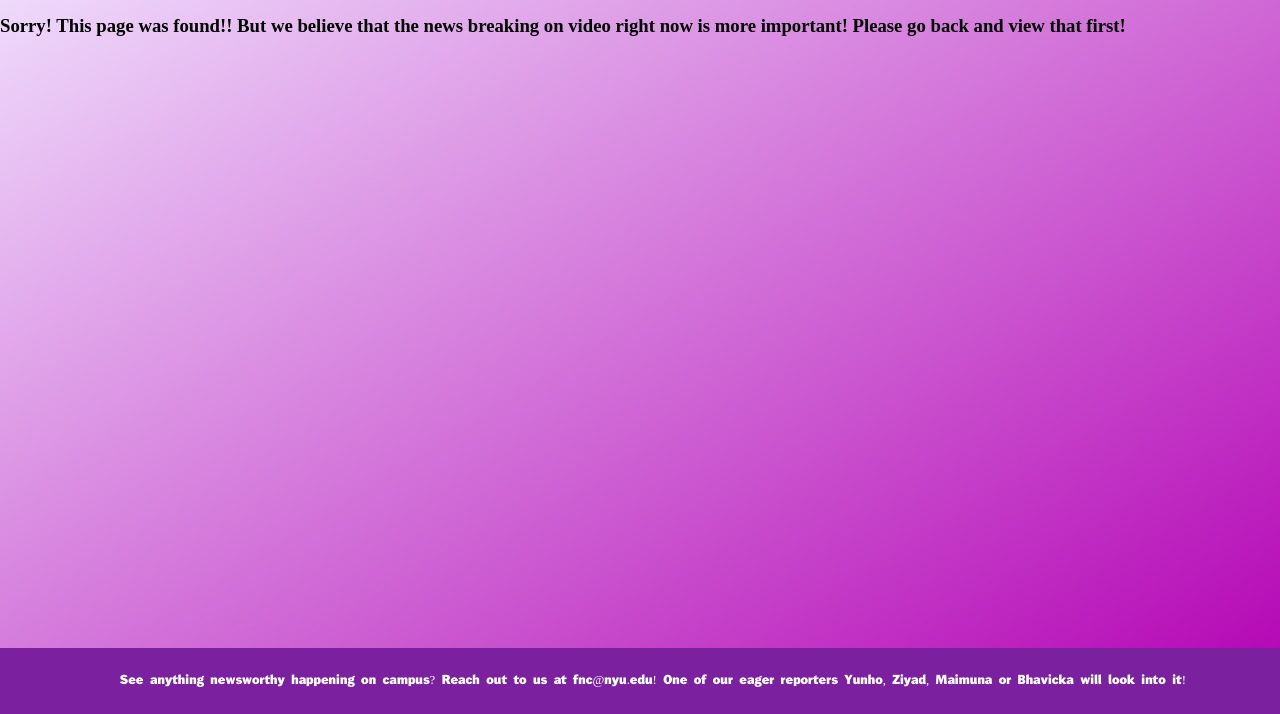
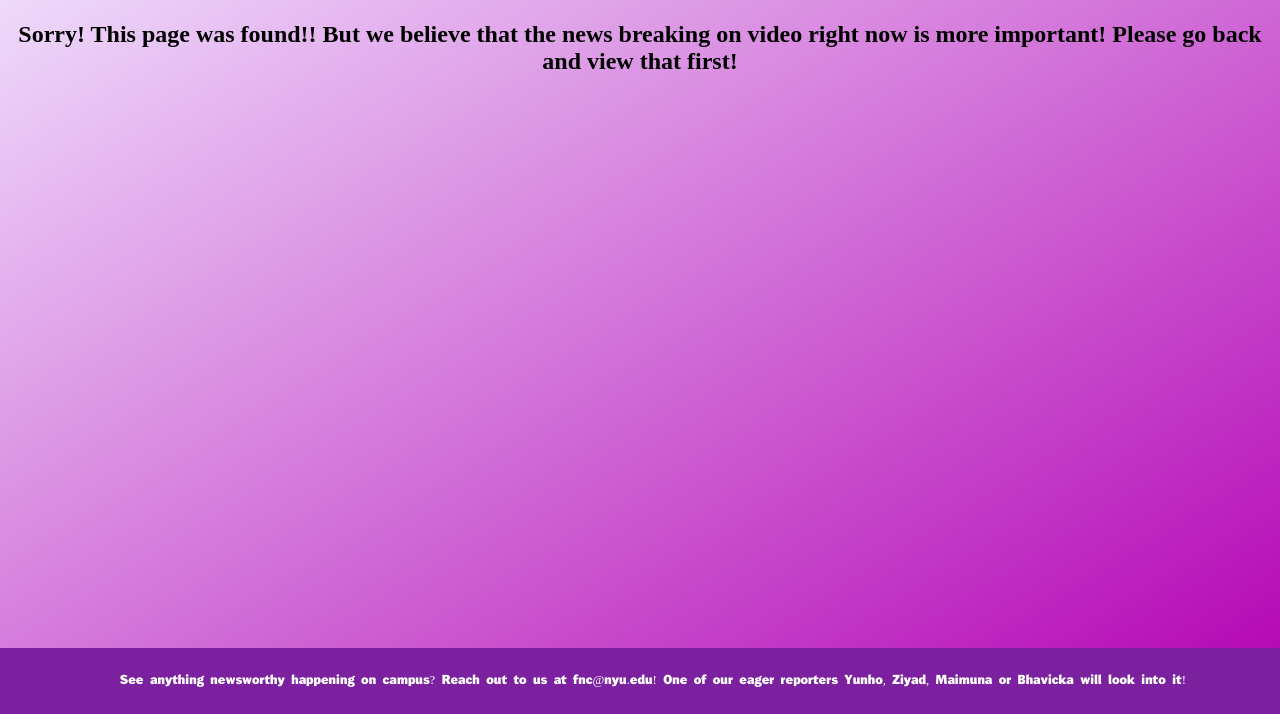
Before and after one commit to itserror404/video-assignment, a plain HTML site: page news.html in a window 1280 px wide. Shown: the part 86-800 px from the top of the page. Drawn offline with nearby package versions, Linux system fonts and the light colour scheme.

Commit message:
Update style.css

```diff
--- a/style.css
+++ b/style.css
@@ -33,16 +33,10 @@ html, body {
   background-color: #7b219f;
   font-family: logoFont;
   font-size: 80%;
-/*   background-size: cover;
-  position: relative; */
   padding: 1%;
   text-align: center;
   color: white;
 }
-
-/* h5 {
-  margin: 0.5;
-} */
 
 .column{
   float: left;
@@ -56,8 +50,6 @@ background-color: rgb(145, 145, 145, 0.5);
 
 }
 
-/* #FBD6D2 */
-
 .c2{
   width: 80%;
 /*   height: 50%; */
@@ -67,6 +59,7 @@ background-color: rgb(145, 145, 145, 0.5);
 a:link{
   color: rgb(0, 0, 0);
 }
+
 #headline1:hover{
   background-color: rgb(255, 255, 255, 0.5);
 }
@@ -75,10 +68,10 @@ a:link{
   background-color: rgba(255, 255, 255, 0.5);
 }
 
-/* .c3{
-  width: 20%;
-  background-color: #d9cafe;
-} */
+h3{
+  text-align:center;
+  font-size:150%;
+}
 
 .row:after {
   content: "";
```
